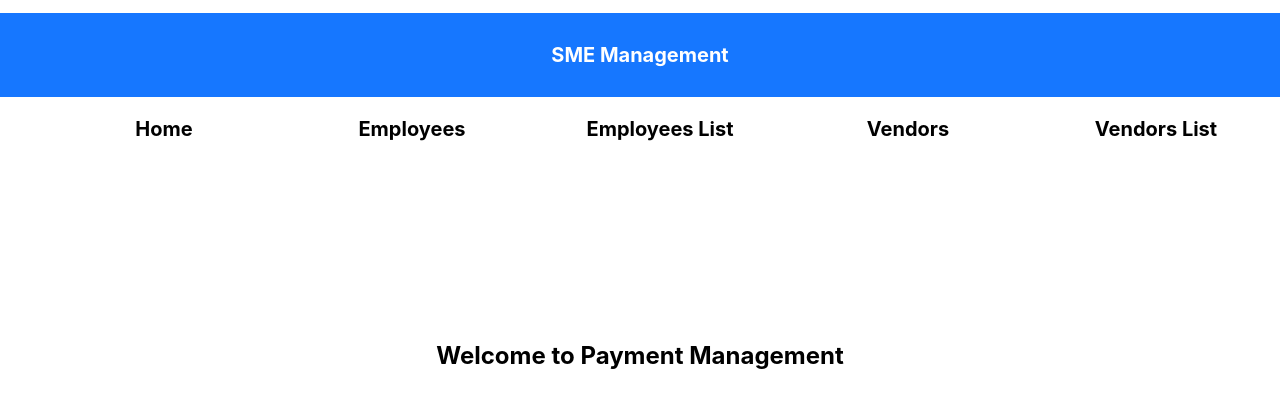
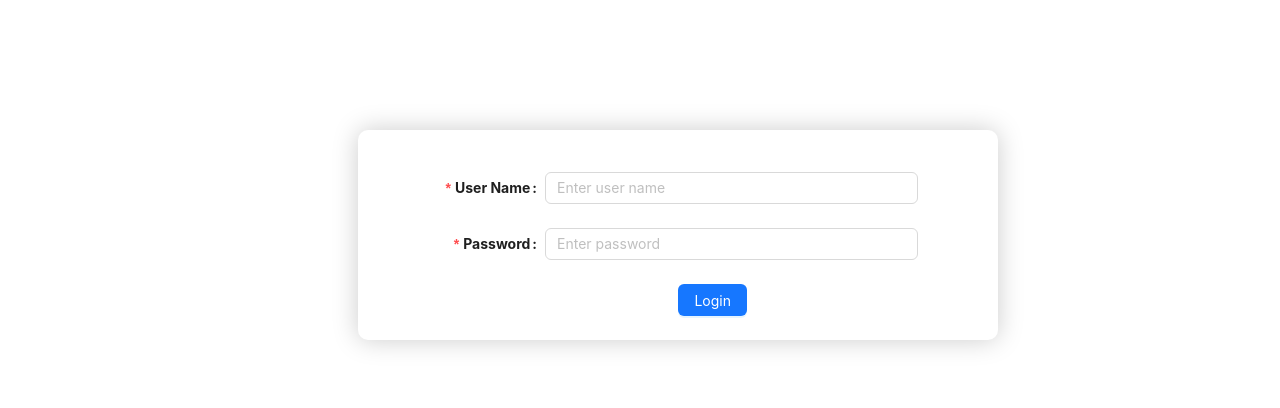
Before and after one commit to AkashTheOne/smemanagementfrontend, a React (Create React App) app: page / in a window 1280 px wide. Shown: the top 408 px of the page. Built offline with nearby package versions, Linux system fonts and the light colour scheme.

Commit message:
Login component add

```diff
--- a/src/App.css
+++ b/src/App.css
@@ -8,7 +8,7 @@
   justify-content: center;
   font-size: 20px;
   color: white;
-  padding: 30px;
+  padding: 2px;
 }
 
 ul {
@@ -60,3 +60,21 @@ ul {
 :where(.css-dev-only-do-not-override-f7vrd6).ant-form {
   margin-left: -50px;
 }
+
+.loginFormCss {
+  width: 50%;
+  font-weight: bold;
+  margin-top: 130px;
+  padding-top: 42px;
+  box-shadow: 0 0 26px #ccc;
+  position: absolute;
+  left: 28%;
+  border-radius: 10px;
+}
+
+.logoutButtonCss{
+  position: absolute;
+  right: 2px;
+  margin-right: 3px;
+  margin-top: -61px;
+}
--- a/src/App.js
+++ b/src/App.js
@@ -7,14 +7,36 @@ import EmployeeForm from "./component/employeeform/EmployeeForm";
 import EmployeeList from "./component/employeeform/EmployeeList";
 import VendorForm from "./component/vendorform/VendorForm";
 import VendorList from "./component/vendorform/VendorList";
+import Login from "./component/logincomponent/Login";
+import { Button } from "antd";
 
 class App extends Component {
+
+  state={
+    flag:false
+  };
+
+  onChangeValue=(flagValue)=>{
+    this.setState({flag:flagValue})
+  };
+
+  onLogout=()=>{
+    this.setState({flag:false})
+  };
+
   render() {
     return (
+      <div>
+         {!this.state.flag ? (
+          <Login onChangeValue={this.onChangeValue} />
+        ) : (
       <Router>
         <div className="App">
           <header>
-            <h1 className="App-header">SME Management</h1>
+            <div className="App-header">
+            <h1>SME Management</h1>
+            <span className="logoutButtonCss"><Button htmlType="button" onClick={this.onLogout}>Logout</Button></span>
+            </div>
             <nav className="nav-part">
               <ul>
                 <li><Link className="nav-link" to="/">Home</Link></li>
@@ -36,6 +58,8 @@ class App extends Component {
           </div>
         </div>
       </Router>
+      )}
+      </div>
     );
   }
 }
--- /dev/null
+++ b/src/component/logincomponent/Login.jsx
@@ -0,0 +1,71 @@
+import { Button, Form, Input } from 'antd';
+import axios from 'axios';
+import React, { Component } from 'react';
+
+class Login extends Component {
+  state = {
+    userName: "",
+    pwd: "",
+    flag: false
+  };
+
+  layout = {
+    labelCol: {
+      span: 7,
+    },
+    wrapperCol: {
+      span: 14,
+    },
+  };
+
+  handleSubmit = async () => {
+    try {
+      const response = await axios.post('http://localhost:8080/api/login', this.state);
+      this.setState({
+        flag: response.data.data
+      }, () => {
+        this.props.onChangeValue(this.state.flag);
+      });
+    } catch (error) {
+      alert('Error Login: ' + error.message);
+    }
+  };
+
+  onHandelEvent = (e) => {
+    this.setState({ [e.target.name]: e.target.value });
+  };
+
+  render() {
+    return (
+      <div className='loginFormCss'>
+        <Form onFinish={this.handleSubmit} {...this.layout}>
+          <Form.Item
+            label="User Name:"
+            name="userName"
+            rules={[{
+              required: true,
+              message: "Please enter correct user name"
+            }]}
+          >
+            <Input placeholder='Enter user name' name='userName' autoComplete='off' onChange={this.onHandelEvent}></Input>
+          </Form.Item>
+          <Form.Item
+            label="Password:"
+            name="pwd"
+            rules={[{
+              required: true,
+              message: "Please enter correct password"
+            }]}
+          >
+            <Input placeholder='Enter password' name='pwd' autoComplete='off' onChange={this.onHandelEvent}></Input>
+          </Form.Item>
+          <Form.Item wrapperCol={{ offset: 12}}>
+            <Button type='primary' htmlType='submit'>Login</Button>
+          </Form.Item>
+        </Form>
+      </div>
+    );
+  }
+}
+
+export default Login;
```
